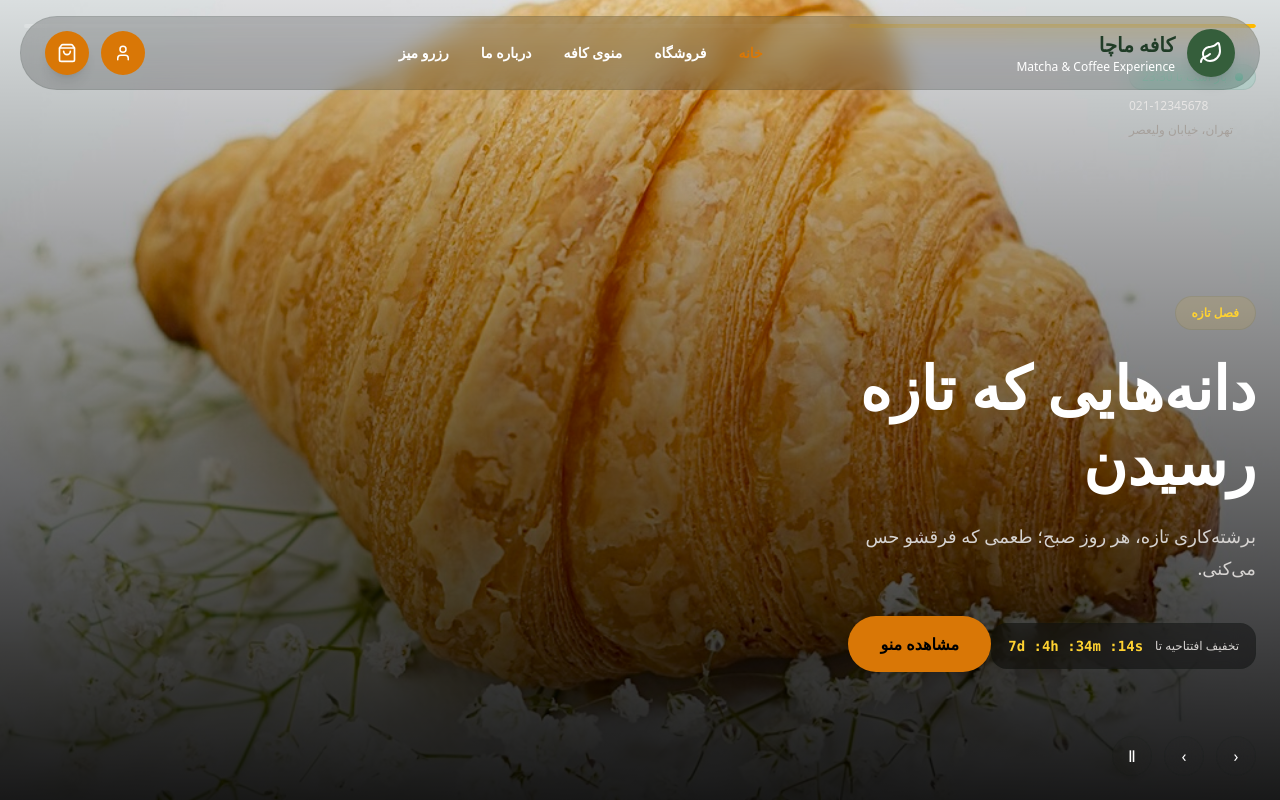
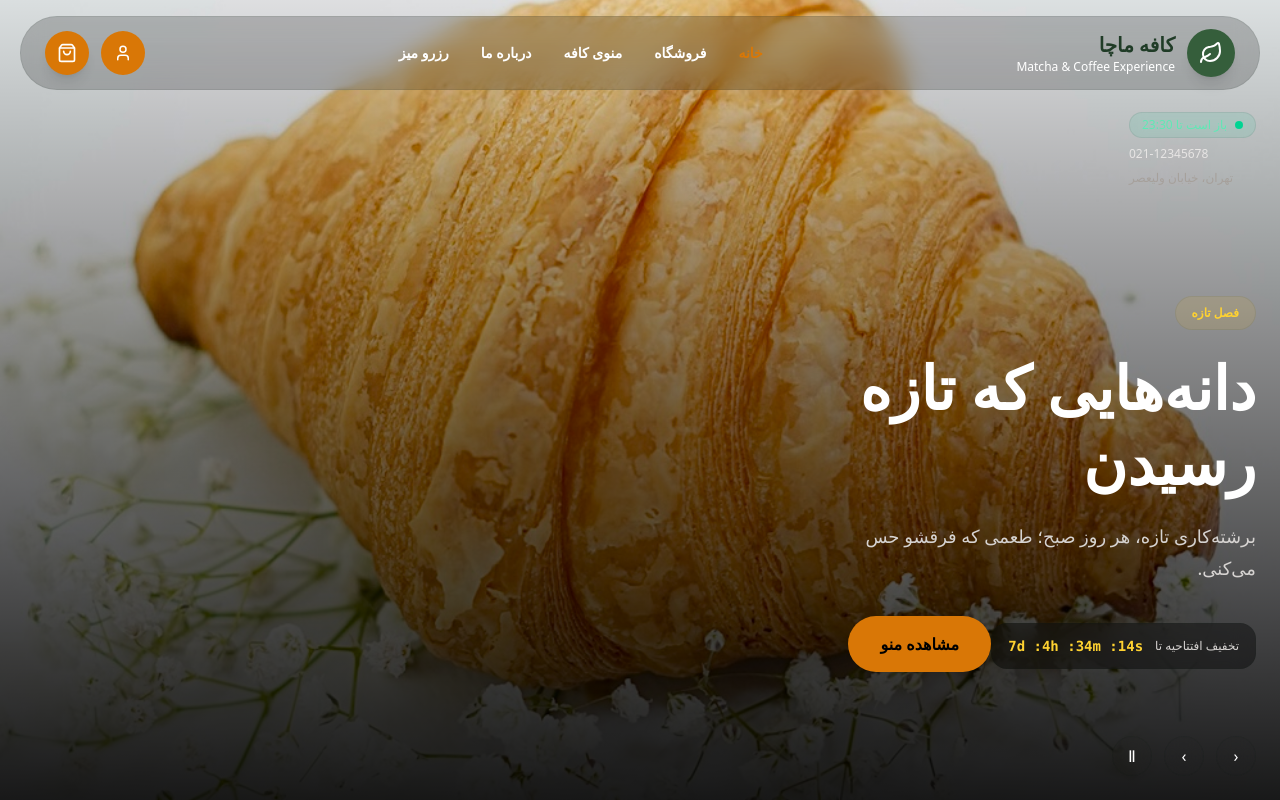
Before and after one commit to Milad20-ebrahimi/MATCH--CAFE, a Next.js app in the folder frontend/: page / in a window 1280 px wide. Shown: the top 800 px of the page. Built offline with nearby package versions, Linux system fonts and the light colour scheme.

Commit message:
remove hero slide progress indicator

```diff
--- a/frontend/src/components/sections/home/hero/HeroSlider.tsx
+++ b/frontend/src/components/sections/home/hero/HeroSlider.tsx
@@ -12,7 +12,6 @@ import type {
   HeroSlide,
 } from "./types";
 
-import SlideProgress from "./SlideProgress";
 import SlideMediaLayer from "./SlideMediaLayer";
 
 import { useCountdown } from "./useCountdown";
@@ -45,7 +44,6 @@ const HeroSlider: React.FC<HeroSliderProps> = ({
 
   const [isMuted, setIsMuted] = useState(true);
 
-  const [progressKey, setProgressKey] = useState(0);
 
   const [scrollY, setScrollY] = useState(0);
 
@@ -81,8 +79,6 @@ const HeroSlider: React.FC<HeroSliderProps> = ({
         (index + slides.length) % slides.length;
 
       setActiveIndex(next);
-
-      setProgressKey(k=>k+1);
 
     },
 
@@ -162,9 +158,6 @@ const HeroSlider: React.FC<HeroSliderProps> = ({
     autoPlayMs,
 
     goNext,
-
-    progressKey,
-
   ]);
 
 
@@ -438,32 +431,14 @@ const HeroSlider: React.FC<HeroSliderProps> = ({
 
 
 
-<SlideProgress
-
-  total={slides.length}
-
-  activeIndex={activeIndex}
-
-  progressKey={progressKey}
-
-  autoPlayMs={autoPlayMs}
-
-  isPaused={isPaused}
-
-  onSelect={goTo}
-
-/>
-
-
-
 {/* Contact */}
 
 <div
   className="
   absolute
-  top-16
+  top-28
   right-6
-  z-20
+  z-30
   hidden
   flex-col
   items-end
--- a/frontend/src/components/sections/home/hero/SlideProgress.tsx
+++ b/frontend/src/components/sections/home/hero/SlideProgress.tsx
@@ -20,7 +20,7 @@ const SlideProgress: React.FC<SlideProgressProps> = ({
   onSelect,
 }) => (
   <div
-    className="absolute inset-x-0 top-0 z-20 flex gap-1.5 p-4 sm:p-6"
+className="absolute inset-x-0 bottom-24 z-20 flex gap-1.5 px-6 sm:px-10"
     role="tablist"
     aria-label="اسلایدهای هیرو"
   >
```
